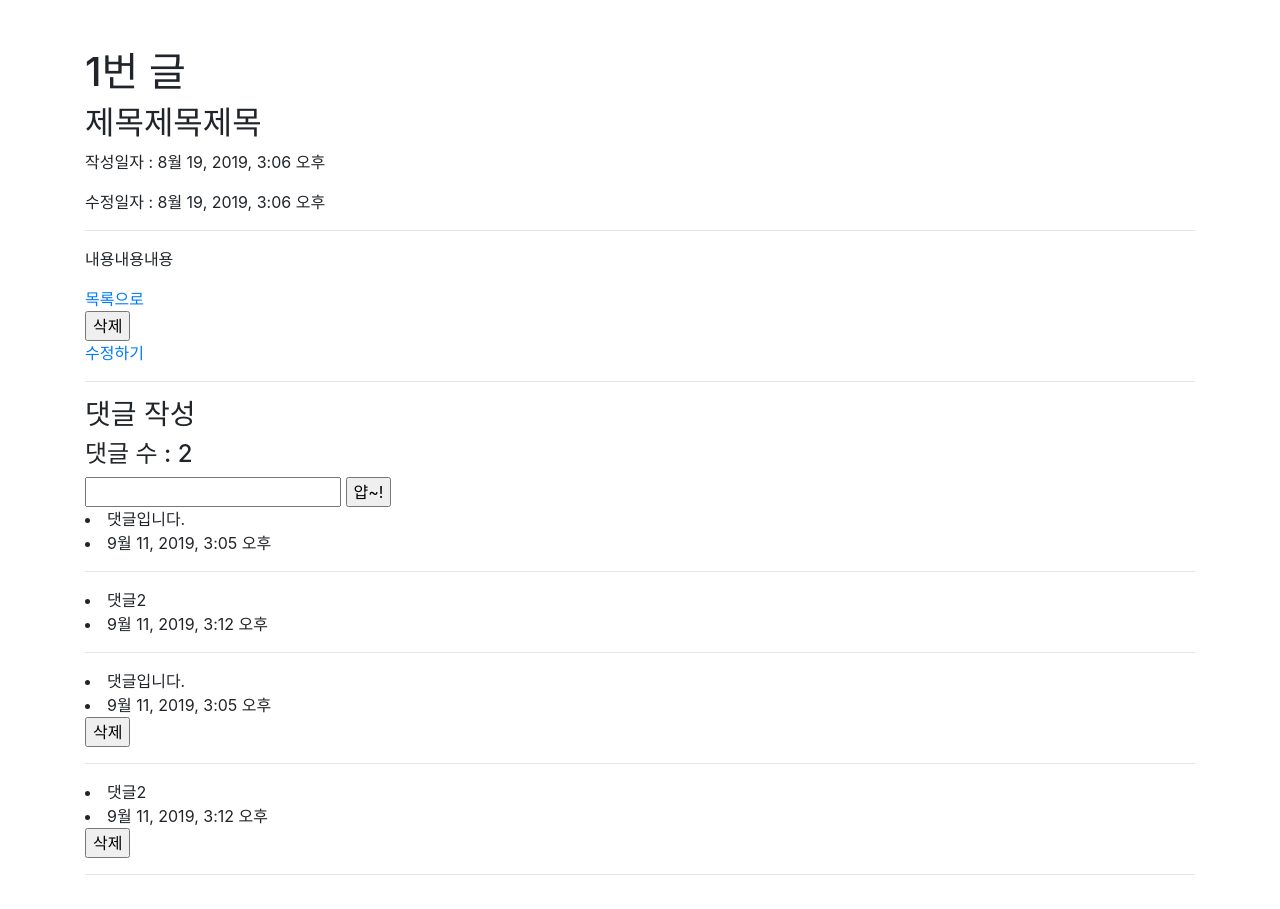
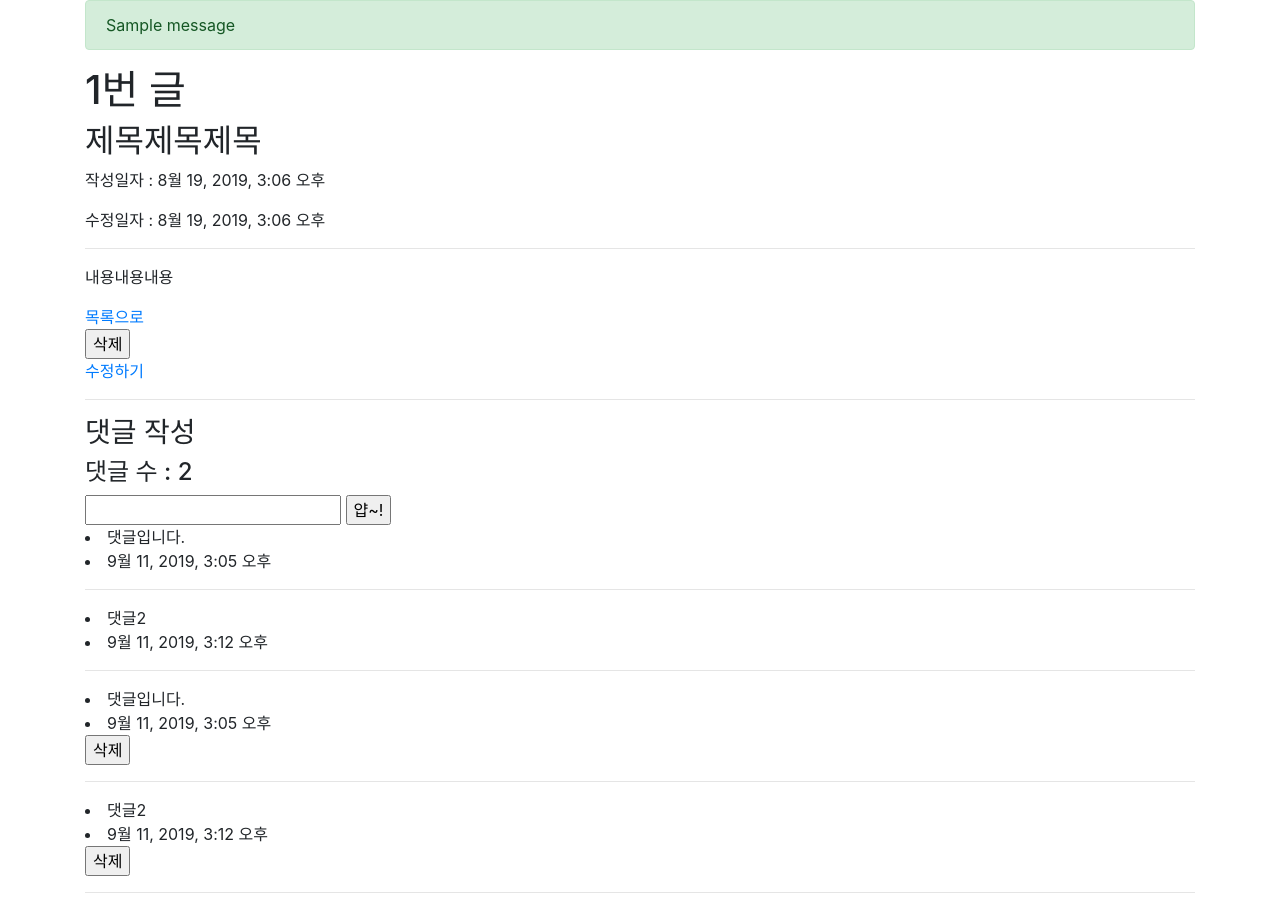
Before and after one commit to taesu-park/django-crud-2-, a Django app: page /articles/1/ in a window 1280 px wide. Shown: the part 56-965 px from the top of the page. Before the commit the page ends 931 px from the top, so only its background shows below. Run offline with Django 3.2, Linux system fonts and the light colour scheme; data comes from the database, SQL or seed files in the repository; both versions use the stored data as it was after the commit; one stand-in notice (Sample message) is shown; some libraries are stand-ins or nearby versions.

Commit message:
15 | Add messages framework

```diff
--- a/articles/templates/articles/base.html
+++ b/articles/templates/articles/base.html
@@ -28,7 +28,15 @@
       </ul>
     </div>
   </nav>
-  <div class="container mt-5">
+  <div class="container">
+    {% if messages %}
+        {% for message in messages %}
+        <div class="alert alert-{% if message.tags %}{{ message.tags }}{% endif %}">
+          {{ message }}
+        </div>
+        {% endfor %}
+    {% endif %}
+
     {% block body %}
     {% endblock %}
   </div>
--- a/articles/views.py
+++ b/articles/views.py
@@ -1,4 +1,5 @@
 # from IPython import embed
+from django.contrib import messages
 from django.shortcuts import render, redirect
 from django.views.decorators.http import require_POST, require_GET
 
@@ -30,11 +31,9 @@ def create(request):
 def detail(request, article_pk):
     article = Article.objects.get(pk=article_pk)
     comments = article.comment_set.all()
-    a = ['송편', '대추', '밤']
     context = {
         'article': article,
         'comments': comments,
-        'a': a
     }
     return render(request, 'articles/detail.html', context)
 
@@ -81,4 +80,6 @@ def comment_create(request, article_pk):
 def comment_delete(request, article_pk, comment_pk):
     comment = Comment.objects.get(pk=comment_pk)
     comment.delete()
+    # messages.add_message(request, messages.INFO, '댓글이 삭제 되었습니다.')
+    messages.success(request, '댓글이 삭제되었습니다.')
     return redirect('articles:detail', article_pk)
--- a/crud/settings.py
+++ b/crud/settings.py
@@ -32,11 +32,11 @@ ALLOWED_HOSTS = ['*']
 
 INSTALLED_APPS = [
     'articles',
-    'django.contrib.admin',
+    'django.contrib.admin', # admin
     'django.contrib.auth',
     'django.contrib.contenttypes',
     'django.contrib.sessions',
-    'django.contrib.messages',
+    'django.contrib.messages', # messages framework
     'django.contrib.staticfiles',
     'django_extensions',
 ]
@@ -120,3 +120,5 @@ USE_TZ = True
 # https://docs.djangoproject.com/en/2.2/howto/static-files/
 
 STATIC_URL = '/static/'
+
+# MESSAGE_STORAGE = 'django.contrib.messages.storage.cookie.CookieStorage'
```
Also changed, not shown: db.sqlite3.
